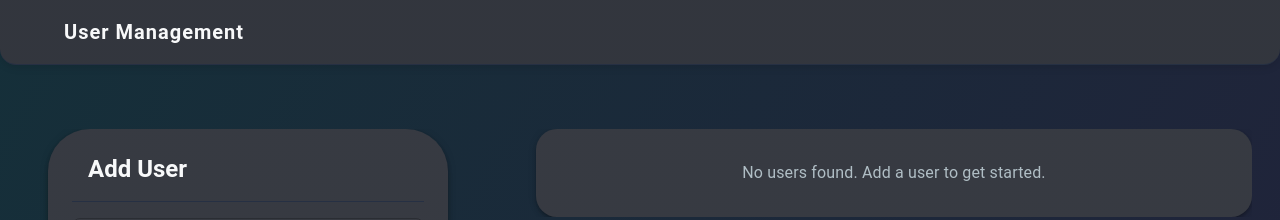
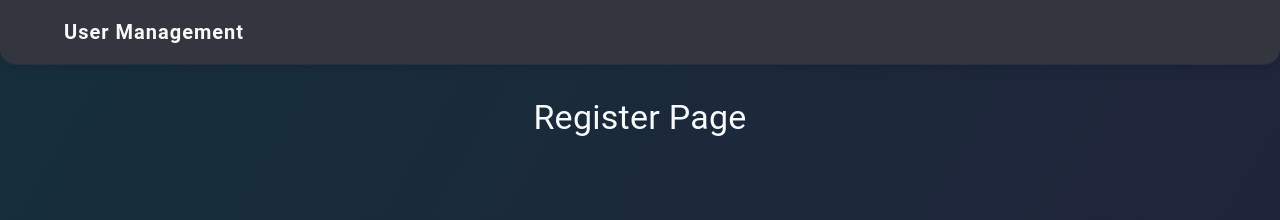
Before and after one commit to hashirkhanfr/crud-react-app, a React (Vite) app: page /#/register in a window 1280 px wide. Before the commit this address led to /. Shown: the top 220 px of the page. Built offline with nearby package versions, Linux system fonts and the light colour scheme; some icons are missing.

Commit message:
Add login and register page routes

```diff
--- a/src/App.jsx
+++ b/src/App.jsx
@@ -1,10 +1,14 @@
 import React, { useState } from 'react';
 import { Container, Grid, useMediaQuery } from '@mui/material';
+import { Routes, Route } from 'react-router-dom';
 import UserForm from './components/UserForm/UserForm';
 import UserTable from './components/UserTable/UserTable';
 import Layout from './components/Layout/Layout';
 import Notification from './components/common/Notification';
 import { useTheme } from '@mui/material/styles';
+
+import Login from './pages/Login';
+import Register from './pages/Register';
 
 function App() {
   const [users, setUsers] = useState([]);
@@ -46,6 +50,10 @@ function App() {
 
   return (
     <Layout>
+      <Routes>
+        <Route
+          path="/"
+          element={
             <Container
               maxWidth={false}
               sx={{
@@ -129,6 +137,11 @@ function App() {
                 onClose={handleCloseNotification}
               />
             </Container>
+          }
+        />
+        <Route path="/login" element={<Login />} />
+        <Route path="/register" element={<Register />} />
+      </Routes>
     </Layout>
   );
 }
--- /dev/null
+++ b/src/pages/Login.jsx
@@ -0,0 +1,15 @@
+import React from 'react';
+import { Box, Typography } from '@mui/material';
+
+export default function Login() {
+  return (
+    <Box sx={{ p: 4, textAlign: 'center' }}>
+      <Typography variant="h4" gutterBottom>
+        Login Page
+      </Typography>
+      {
+
+      }
+    </Box>
+  );
+}
--- /dev/null
+++ b/src/pages/Register.jsx
@@ -0,0 +1,15 @@
+import React from 'react';
+import { Box, Typography } from '@mui/material';
+
+export default function Register() {
+  return (
+    <Box sx={{ p: 4, textAlign: 'center' }}>
+      <Typography variant="h4" gutterBottom>
+        Register Page
+      </Typography>
+      {
+
+      }
+    </Box>
+  );
+}
--- a/src/styles.css
+++ b/src/styles.css
@@ -56,7 +56,7 @@ button, .MuiButton-root {
   transition: background 0.2s;
 }
 
-/* --- THE FIX: force dark background for all input states in dark mode --- */
+
 [data-mui-color-scheme="dark"] .MuiInputBase-root,
 [data-mui-color-scheme="dark"] .MuiOutlinedInput-root,
 [data-mui-color-scheme="dark"] .MuiTelInput-root .MuiInputBase-root,
@@ -68,12 +68,11 @@ button, .MuiButton-root {
 [data-mui-color-scheme="dark"] .MuiTelInput-root input {
   background: #181c24 !important;
   color: #f8f9fa !important;
-  /* Ensure border and box-shadow are not visible in dark mode */
+
   box-shadow: none !important;
   border-color: #263043 !important;
 }
 
-/* Remove autofill background in dark mode */
 [data-mui-color-scheme="dark"] input:-webkit-autofill,
 [data-mui-color-scheme="dark"] input:-webkit-autofill:focus,
 [data-mui-color-scheme="dark"] input:-webkit-autofill:hover,
```
Lines whose indentation alone changed are shown as unchanged.
